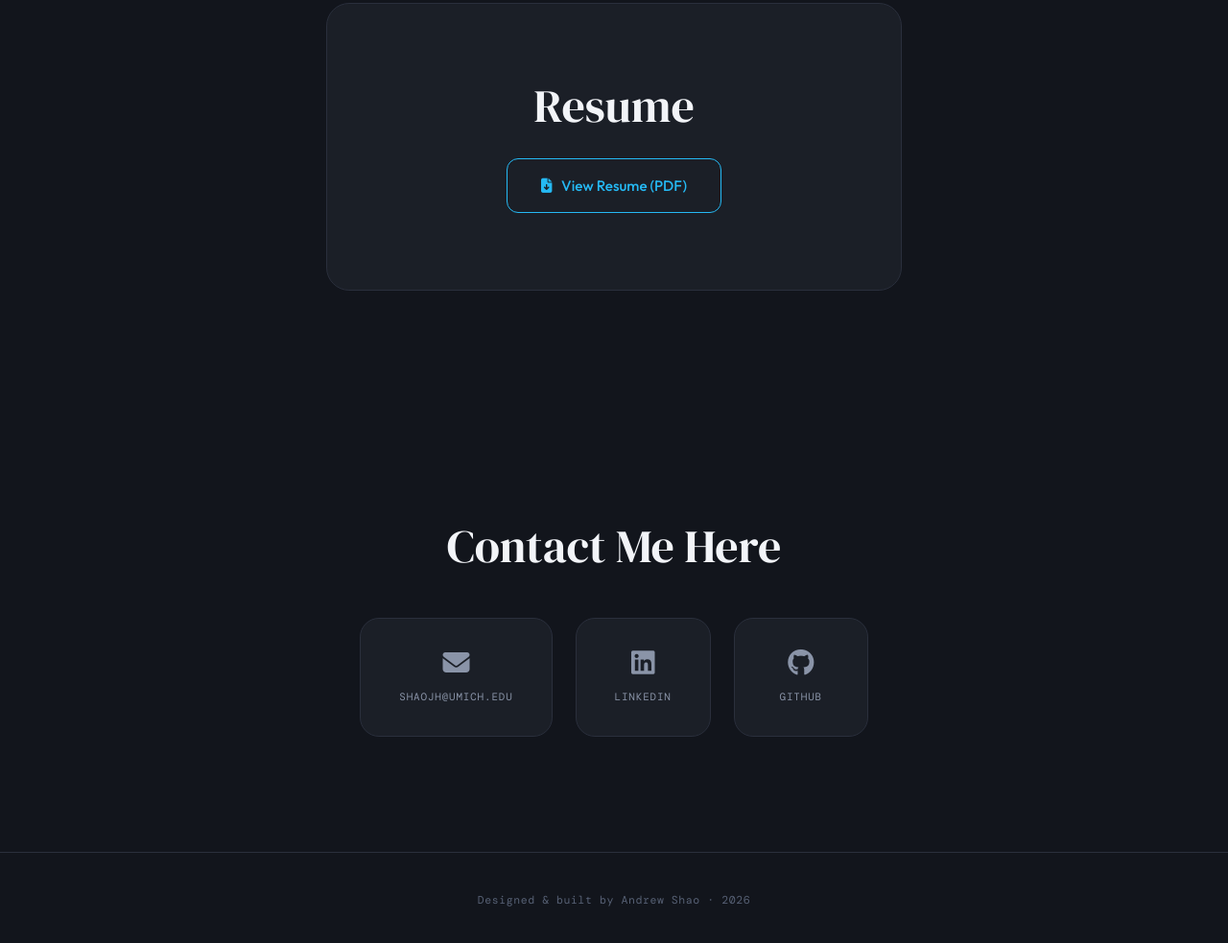
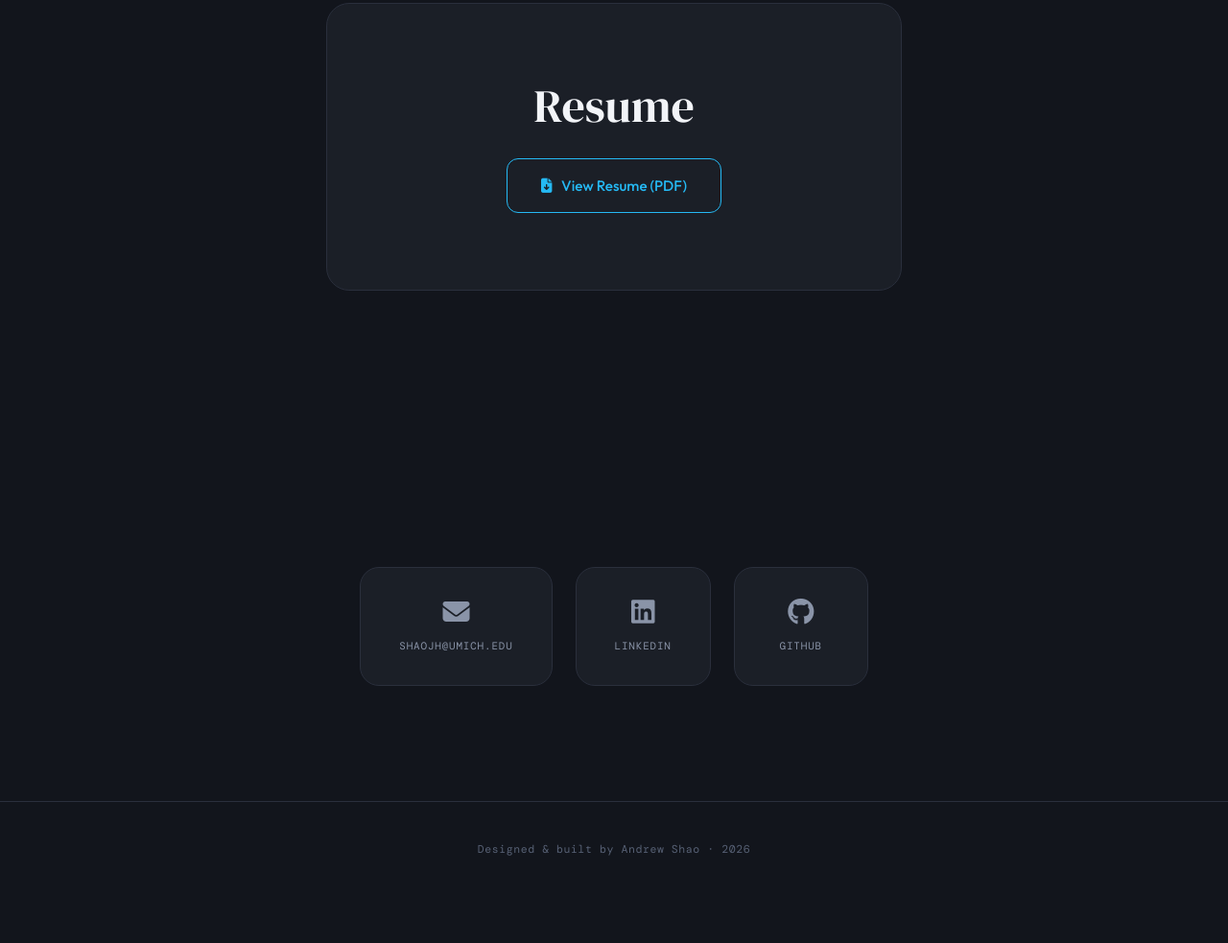
Before and after one commit to AndrewShao628/AndrewShao628.github.io, a plain HTML site: page index.html in a window 1280 px wide. Shown: the part 2006-2989 px from the top of the page at 96% size. After the commit the page ends 2942 px from the top, so only its background shows below. Drawn offline with nearby package versions, Linux system fonts and the light colour scheme; a web font is replaced by a local one.

Commit message:
Update index.html

```diff
--- a/index.html
+++ b/index.html
@@ -128,7 +128,7 @@
   <section id="contact" class="section">
     <div class="section-header">
       <!-- <span class="section-label">04 / Contact</span> -->
-      <h2>Contact Me Here</h2>
+      <!-- <h2>Contact Me</h2> -->
       <!-- <p class="contact-sub">Open to internships, collaborations, and interesting problems.</p> -->
     </div>
     <div class="contact-icons">
```
